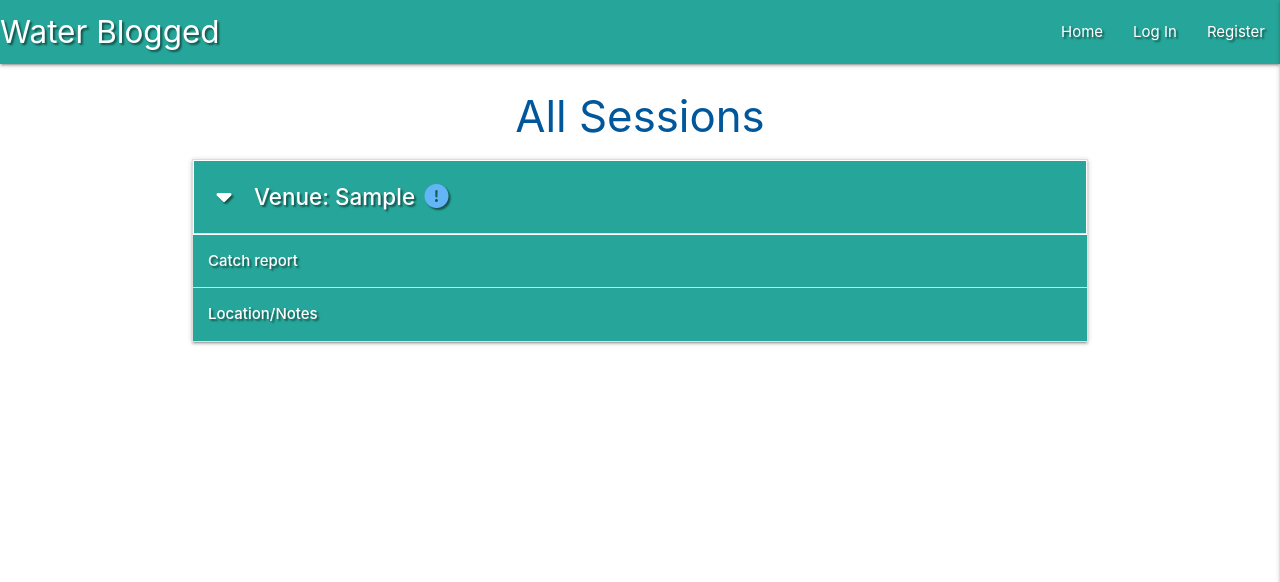
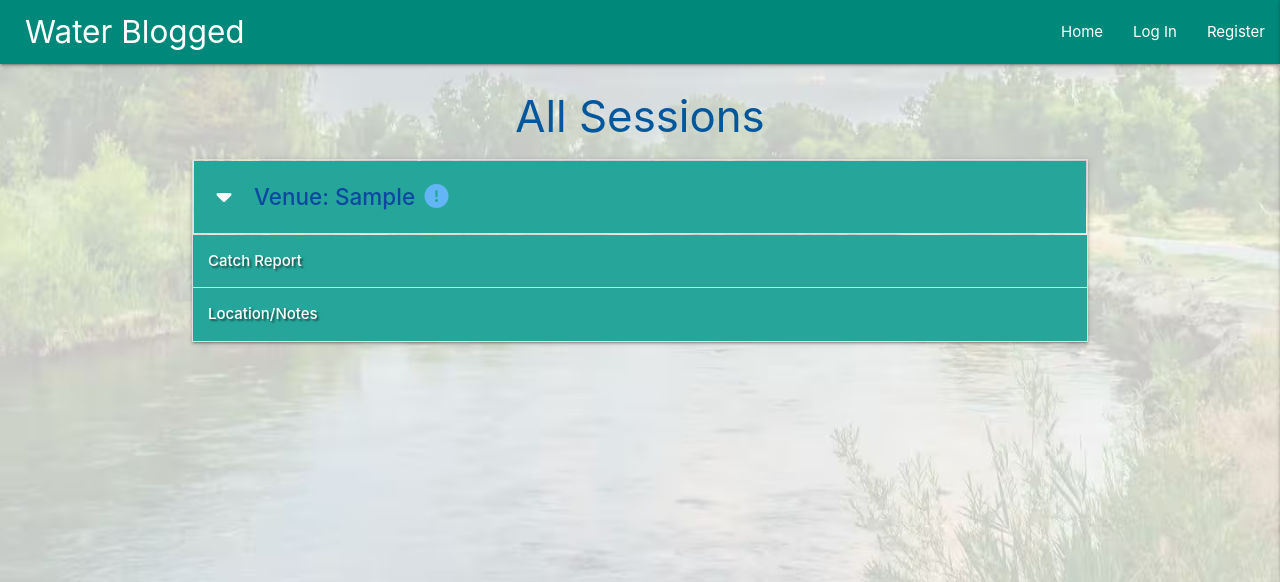
Before and after one commit to Coelecanth/project3-waterBlogged, a Flask app: page / in a window 1280 px wide. Shown: the top 582 px of the page. Run offline with Flask 3, Linux system fonts and the light colour scheme; a database or web service that is not in the repository returns one stand-in record (values such as "Sample title"); some libraries are stand-ins or nearby versions.

Commit message:
added CSS styyles to the site

```diff
--- a/static/css/style.css
+++ b/static/css/style.css
@@ -3,7 +3,7 @@
     color: #BAC1B8;
 }
 .teal {
-    color: #58a4b0;
+    color: #00897b;
 }
 .green {
     color:#0c7c59;
@@ -18,10 +18,20 @@
     color: #000000;
 }
 
-/* backgrounf images colour
+/* background: linear-gradient(0deg, rgba(186,193,184,0.08) 0%, rgba(186,193,184,0.08) 50%, rgba(186,193,184,0.08) 100%); */
 body {
-    background-color: #2B303a;
-} */
+    /*--apply background in case image does not load, with contrasting colour-----*/
+    background-color: #BAC1B8;
+    background: url("/static/img/backdrop.avif");
+    background-position: center;
+    background-repeat: no-repeat;
+    background-size: cover;
+
+}
+
+.nav-header{
+    margin-left: 25px;
+}
 
 .text-shadow {
     text-shadow: 2px 2px 2px rgba(0, 0, 0, 0.5);
@@ -36,6 +46,13 @@ body {
     margin: 1px;
     line-height: 42px;
 }
+.dropdown-text {
+    font-size: 1.2em;
+    margin: 1px;
+    line-height: 32px;
+}
+
+
 
 .btn-small {
     margin: 8px
--- a/templates/base.html
+++ b/templates/base.html
@@ -24,13 +24,13 @@
     <title>Water Blogged</title>
 </head>
 
-<body>
+<body class="backgr-img">
 
     <header>
         <!-- side bar element -->
-        <nav class="nav-extended text-shadow teal lighten-1">
+        <nav class="nav-extended teal darken-1">
             <div class="nav-wrapper">
-                <a href="{{ url_for('get_fdata') }}" class="brand-logo">Water Blogged</a>
+                <a href="{{ url_for('get_fdata') }}" class="brand-logo nav-header">Water Blogged</a>
                 <a href="#" data-target="mobile-demo" class="sidenav-trigger right"><i class="fas fa-bars"></i></a>
 
                 <ul class="right hide-on-med-and-down">
--- a/templates/profile.html
+++ b/templates/profile.html
@@ -7,7 +7,9 @@
         <div class="col s12 m8 offset-m2" >
             <div class="card-panel">
                 <h3 class="center-align light-blue text-darken-4"></h3>
-                {{username}}'s Profile
+                <div class="task-header"> {{username}}'s Profile </div>
+                <br>
+                <p>Logged on user name is {{username}}</p>
             </div>
         </div>
     </div>
--- a/templates/tasks.html
+++ b/templates/tasks.html
@@ -7,15 +7,15 @@
 {% for task in tasks %}
 <ul class="collapsible">
     <li>
-        <div class="collapsible-header task-header white-text text-shadow teal lighten-1">
+        <div class="collapsible-header task-header white-text teal lighten-1">
             <div class="col s3">
                 <i class="fas fa-caret-down"></i>
                 {% if session.user|lower == task.fd_created_by|lower %}
-                <a href="{{ url_for('delete_task', fdata_id=task._id) }}" class="btn-small green accent-4">Delete</a>
+                <a href="{{ url_for('delete_task', fdata_id=task._id) }}" class="btn-small green accent-2">Delete</a>
                         <a href="{{ url_for('edit_task', fdata_id=task._id) }}" class="btn-small light-blue lighten-1">Edit</a>
                 {% endif %}
             </div>
-            <div class="col s9">
+            <div class="col s9 blue-text text-darken-4">
                 <strong>Venue: {{ task.fd_venue }}</strong>
                 {% if task.fd_rate|lower  == "good" %}
                 <i class="fas fa-exclamation-circle light-green-text text-lighten-2 tooltipped" data-position="right"
@@ -33,28 +33,28 @@
             </div>
         </div>
 
-        <div class="collapsible-body">
+        <div class="collapsible-body dropdown-text">
             <span><strong>Created by: </strong>{{ task.fd_created_by }}</span>
             <hr>
-            <span><strong>Date: </strong>{{ task.fd_date }}</span>
+            <span><strong>Date:</strong>{{ task.fd_date }}</span>
             <hr>
             <span><strong>Weather:</strong> {{ task.fd_conditions }}</span>
             <hr>
-            <span><strong>Water temp:</strong> {{ task.fd_wtemp }}</span>
+            <span><strong>Water Temp:</strong> {{ task.fd_wtemp }}</span>
         </div>
     </li>
     <li>
-        <div class="collapsible-header white-text text-shadow teal lighten-1"><strong>Catch report</strong></div>
-        <div class="collapsible-body">
-            <span><strong>Fish caught:</strong> {{ task.fd_fish }}</span>
+        <div class="collapsible-header white-text text-shadow teal lighten-1"><strong>Catch Report</strong></div>
+        <div class="collapsible-body dropdown-text">
+            <span><strong>Fish Caught:</strong> {{ task.fd_fish }}</span>
             <hr>
-            <span><strong>Caught with:</strong> {{ task.fd_lurefly }}</span>
+            <span><strong>Caught With:</strong> {{ task.fd_lurefly }}</span>
 
         </div>
     </li>
     <li>
         <div class="collapsible-header white-text text-shadow teal lighten-1"><strong>Location/Notes</strong></div>
-        <div class="collapsible-body">
+        <div class="collapsible-body dropdown-text">
             <span><strong>Notes:</strong> <br>
                 {{ task.fd_comment }}
             </span>
```
Also changed, not shown: app.py (+0 -25 lines), static/img/backdrop.avif (added).
